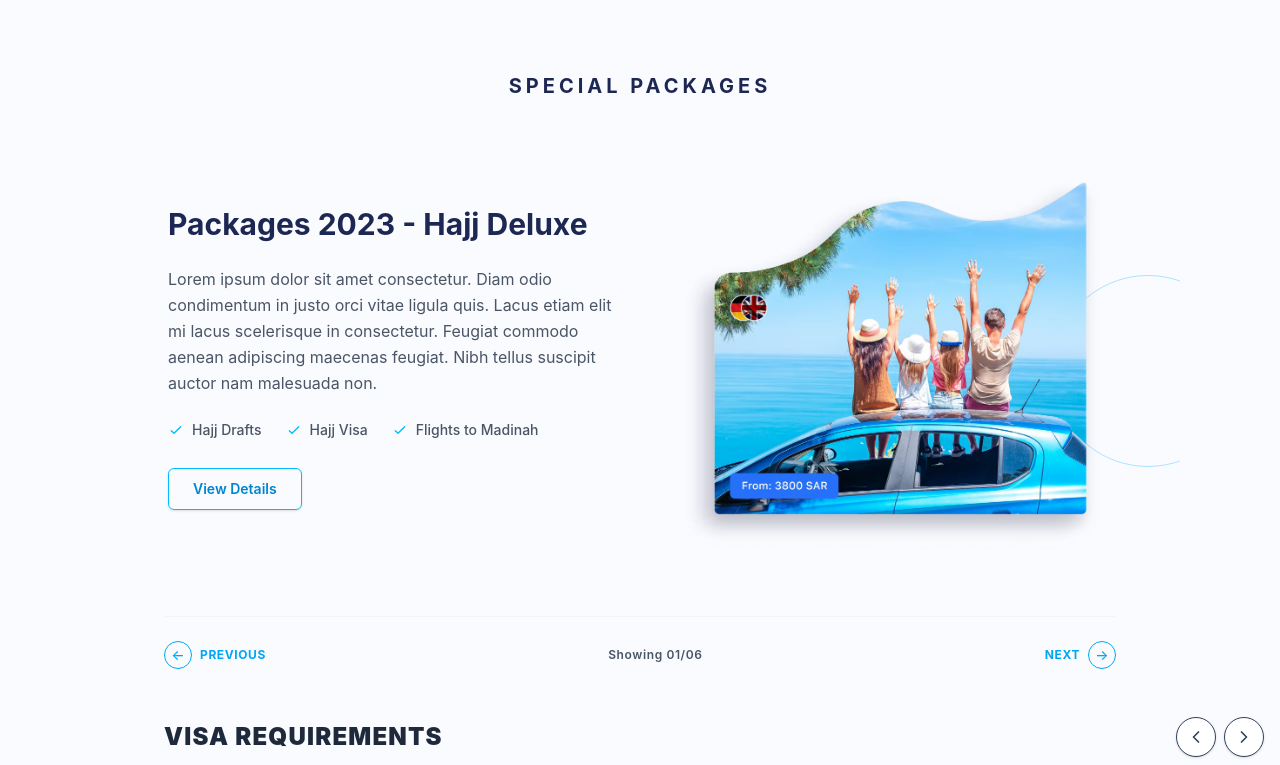
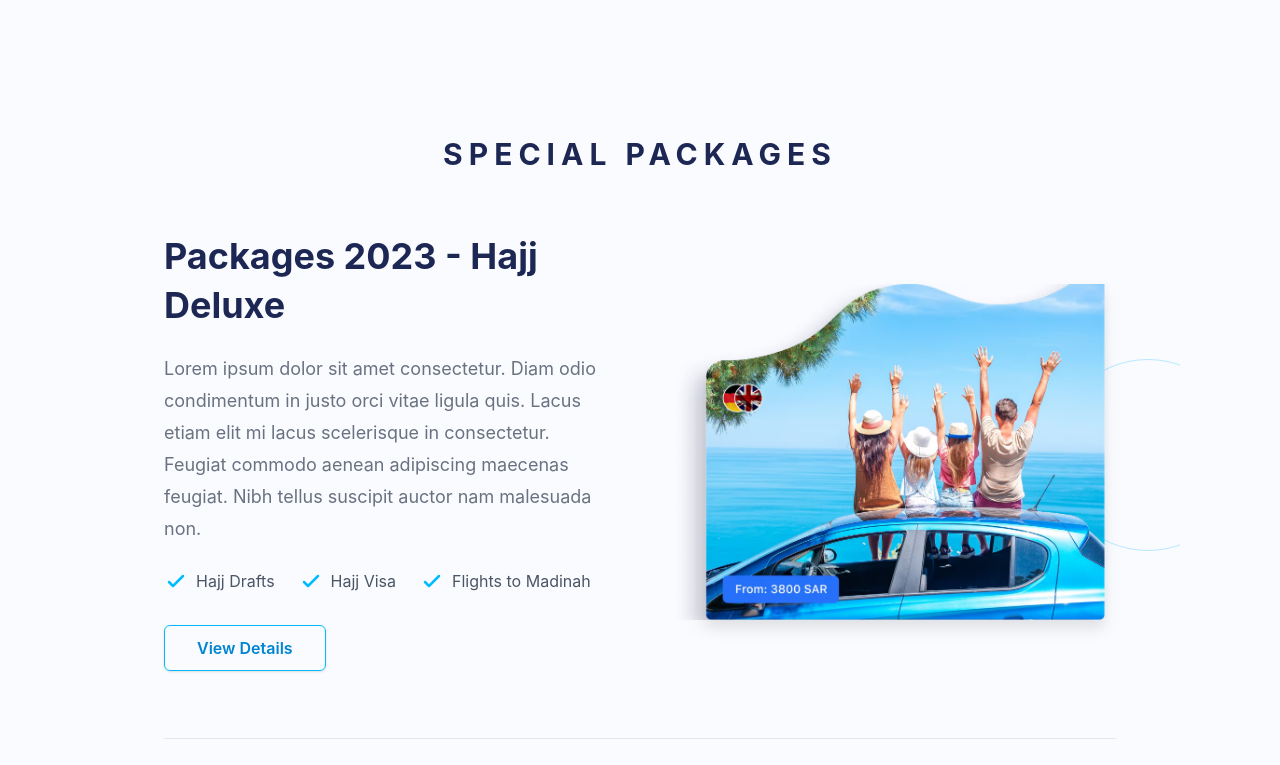
Before and after one commit to jessyhneino/Travel-web, a React (Vite) app: page / in a window 1280 px wide. Shown: the part 780-1545 px from the top of the page. Built offline with nearby package versions, Linux system fonts and the light colour scheme.

Commit message:
update slider1

```diff
--- a/src/pages/Home/SpecialPackages.jsx
+++ b/src/pages/Home/SpecialPackages.jsx
@@ -1,4 +1,3 @@
-
 import React, { useState, useEffect, useRef } from "react";
 import { useTranslation } from "react-i18next";
 import { packagesData } from "../Home/data/packagesData";
@@ -6,7 +5,7 @@ import { packagesData } from "../Home/data/packagesData";
 export default function SpecialPackages() {
   const { t, i18n } = useTranslation();
 
-  const isArabic = i18n.language?.startsWith("ar");
+  const isArabic = (i18n.resolvedLanguage || i18n.language)?.startsWith("ar");
 
   const [currentIndex, setCurrentIndex] = useState(0);
   const [isVisible, setIsVisible] = useState(false);
@@ -14,7 +13,6 @@ export default function SpecialPackages() {
 
   const sectionRef = useRef(null);
 
-  // Replay the entrance animation whenever the section enters the viewport.
   useEffect(() => {
     const section = sectionRef.current;
 
@@ -25,7 +23,7 @@ export default function SpecialPackages() {
         setIsVisible(entry.isIntersecting);
       },
       {
-        threshold: 0.15,
+        threshold: 0.1,
       }
     );
 
@@ -34,30 +32,23 @@ export default function SpecialPackages() {
     return () => observer.disconnect();
   }, []);
 
-  // Next Package
   const handleNext = () => {
     setSlideDirection("next");
-
     setCurrentIndex(
       (prevIndex) => (prevIndex + 1) % packagesData.length
     );
   };
 
-  // Previous Package
   const handlePrev = () => {
     setSlideDirection("prev");
-
     setCurrentIndex((prevIndex) =>
-      prevIndex === 0
-        ? packagesData.length - 1
-        : prevIndex - 1
+      prevIndex === 0 ? packagesData.length - 1 : prevIndex - 1
     );
   };
 
   const currentPackage = packagesData[currentIndex];
 
-  const formatNumber = (num) =>
-    num < 10 ? `0${num}` : num;
+  const formatNumber = (num) => String(num).padStart(2, "0");
 
   const animationClass = isVisible
     ? slideDirection === "next"
@@ -69,100 +60,107 @@ export default function SpecialPackages() {
     <section
       ref={sectionRef}
       dir={isArabic ? "rtl" : "ltr"}
-      className="relative w-full overflow-hidden bg-[#FAFBFF] px-4 text-[#1e293b] sm:px-12"
+      className="relative isolate w-full overflow-hidden bg-[#FAFBFF] px-4 py-10 text-[#1e293b] sm:px-6 sm:py-12 md:px-8 md:py-14 lg:px-10 lg:py-16 xl:px-16"
     >
-      {/* Background Floating Circle */}
+      {/* Background Decorative Circle */}
       <div
-        className={`pointer-events-none absolute top-1/2 h-36 w-36 -translate-y-1/2 rounded-full border border-sky-300 opacity-60 sm:h-48 sm:w-48 ${
+        aria-hidden="true"
+        className={`pointer-events-none absolute top-[48%] -z-10 h-28 w-28 -translate-y-1/2 rounded-full border border-sky-300 opacity-50 sm:h-40 sm:w-40 md:h-48 md:w-48 ${
           isArabic
-            ? "-left-20 sm:-left-16"
-            : "-right-20 sm:-right-16"
+            ? "-left-16 sm:-left-20 lg:-left-16"
+            : "-right-16 sm:-right-20 lg:-right-16"
         }`}
       />
 
       {/* Main Title */}
       <div
-        className={`relative mb-8 text-center sm:mb-10 lg:mb-12 ${
+        className={`relative mx-auto mb-8 w-full max-w-7xl text-center sm:mb-10 md:mb-12 ${
           isVisible ? "section-title-enter" : "section-title-hidden"
         }`}
       >
         <h2
-          className={`text-lg font-bold text-[#1d2753] sm:text-xl ${
+          className={`text-xl font-bold leading-tight text-[#1d2753] sm:text-2xl md:text-3xl lg:text-3xl ${
             isArabic
               ? "tracking-normal"
-              : "tracking-[0.2em] uppercase"
+              : "tracking-[0.12em] uppercase sm:tracking-[0.2em]"
           }`}
         >
           {t("SPECIAL PACKAGES")}
         </h2>
       </div>
 
-      {/* Main Content Area */}
-      <div className="relative flex min-h-[420px] w-full items-center">
+      {/* Main Content */}
+      <div className="relative mx-auto w-full max-w-7xl">
+        <div className="flex min-h-0 w-full items-center lg:min-h-[420px] xl:min-h-[460px]">
           <div
-          key={currentIndex}
+            key={`${currentIndex}-${isArabic ? "ar" : "en"}`}
             dir={isArabic ? "rtl" : "ltr"}
             data-language={isArabic ? "ar" : "en"}
-          className={`grid w-full grid-cols-1 items-center gap-6 px-5 sm:gap-8 lg:grid-cols-12 lg:gap-10 ${
+            className={`grid w-full min-w-0 grid-cols-1 items-center gap-6 sm:gap-8 lg:grid-cols-2 lg:gap-10 xl:gap-14 ${
               isVisible ? animationClass : "package-hidden"
             }`}
           >
-          {/* Image Column */}
+            {/* Image Column - Centered on Mobile and Tablet */}
             <div
-            className={`package-image flex w-full items-center justify-center lg:col-span-6 ${
+              className={`package-image order-1 flex min-w-0 w-full items-center justify-center ${
                 isArabic
                   ? "lg:order-1 lg:justify-start"
                   : "lg:order-2 lg:justify-end"
               }`}
             >
-            <div className="relative h-[220px] w-full max-w-[260px] drop-shadow-xl xs:max-w-[300px] sm:h-[300px] sm:max-w-[380px] md:h-[340px] lg:h-[380px] lg:max-w-md">
+              <div className="relative w-full max-w-[560px] overflow-hidden rounded-[6px] drop-shadow-lg sm:drop-shadow-xl">
+                <div className="relative aspect-[4/3] w-full overflow-hidden rounded-[6px]">
                   <img
                     src={currentPackage.image}
                     alt={t(currentPackage.title)}
-                className="h-full w-full object-contain"
+                    loading="lazy"
+                    decoding="async"
+                    className="absolute inset-0 h-full w-full object-cover object-center"
                   />
                 </div>
               </div>
+            </div>
 
-          {/* Text Column */}
+            {/* Text Column - Centered on Mobile and Tablet */}
             <div
               dir={isArabic ? "rtl" : "ltr"}
-            className={`package-text flex w-full flex-col justify-between gap-5 sm:gap-6 lg:col-span-6 ${
+              className={`package-text order-2 flex min-w-0 w-full flex-col items-center justify-center gap-4 text-center sm:gap-5 md:gap-6 ${
                 isArabic
                   ? "lg:order-2 lg:items-start lg:text-right"
                   : "lg:order-1 lg:items-start lg:text-left"
               }`}
             >
               {/* Package Title */}
-            <h3 className="w-full text-xl font-bold text-[#1d2753] sm:text-2xl md:text-3xl">
+              <h3 className="w-full break-words text-2xl font-bold leading-[1.35] text-[#1d2753] [overflow-wrap:anywhere] sm:text-3xl md:text-4xl lg:text-3xl xl:text-4xl 2xl:text-[40px]">
                 {t(currentPackage.title)}
               </h3>
 
               {/* Package Description */}
-            <p className="w-full max-w-xl text-sm leading-relaxed text-gray-600 sm:text-[15px] md:text-base">
+              <p className="w-full max-w-2xl break-words text-sm leading-7 text-gray-500 sm:text-base sm:leading-8 md:text-lg lg:text-base xl:text-lg">
                 {t(currentPackage.description)}
               </p>
 
-            {/* Features */}
-            <div className="flex w-full flex-wrap items-center justify-center gap-x-5 gap-y-3 text-sm font-medium sm:gap-x-6 lg:justify-start">
+              {/* Features - Centered on Mobile and Tablet */}
+              <div className="flex w-full flex-wrap items-center justify-center gap-x-4 gap-y-3 sm:gap-x-6 sm:gap-y-4 lg:justify-start">
                 {currentPackage.features.map((feature, idx) => (
                   <div
                     key={idx}
-                  className="flex items-center gap-2 text-sky-400"
+                    className="flex min-w-0 items-center justify-center gap-2"
                   >
                     <svg
-                    className="h-4 w-4 shrink-0 fill-none stroke-current stroke-2"
+                      className="h-5 w-5 shrink-0 fill-none stroke-sky-400 stroke-2 sm:h-6 sm:w-6"
                       viewBox="0 0 24 24"
                       aria-hidden="true"
                     >
                       <path
                         strokeLinecap="round"
                         strokeLinejoin="round"
+                        strokeWidth="2.5"
                         d="M5 13l4 4L19 7"
                       />
                     </svg>
 
-                  <span className="text-gray-600">
+                    <span className="break-words text-sm leading-6 text-gray-600 sm:text-base">
                       {t(feature)}
                     </span>
                   </div>
@@ -170,13 +168,14 @@ export default function SpecialPackages() {
               </div>
 
               {/* View Details Button */}
-            <div className="flex w-full justify-center pt-1 lg:justify-start">
+              <div className="flex w-full justify-center pt-1 sm:pt-2 lg:justify-start">
                 <button
                   type="button"
-                className="rounded-[6px] border border-sky-400 px-5 py-2.5 text-sm font-semibold text-sky-600 shadow-sm transition-all duration-300 hover:bg-sky-500 hover:text-white sm:px-6"
+                  className="inline-flex min-h-11 max-w-full items-center justify-center rounded-md border border-sky-400 px-6 py-2.5 text-sm font-semibold text-sky-600 shadow-sm transition-colors duration-300 hover:bg-sky-500 hover:text-white focus-visible:outline-2 focus-visible:outline-offset-2 focus-visible:outline-sky-500 sm:px-8 sm:text-base"
                 >
                   {t("View Details")}
                 </button>
+              </div>
             </div>
           </div>
         </div>
@@ -185,7 +184,7 @@ export default function SpecialPackages() {
       {/* Navigation Footer */}
       <div
         dir={isArabic ? "rtl" : "ltr"}
-        className={`relative mx-0 mt-8 flex items-center justify-between border-t border-gray-100 pt-5 text-sm font-medium text-sky-500 sm:mx-4 sm:mt-10 sm:pt-6 min-[755px]:mx-8 lg:mt-12 ${
+        className={`relative mx-auto mt-9 flex w-full max-w-7xl items-center justify-between gap-2 border-t border-gray-200 pt-5 text-sm font-medium text-sky-600 sm:mt-12 sm:gap-4 sm:pt-6 lg:mt-14 ${
           isVisible ? "footer-enter" : "footer-hidden"
         }`}
       >
@@ -194,21 +193,18 @@ export default function SpecialPackages() {
           type="button"
           onClick={handlePrev}
           aria-label={t("PREVIOUS")}
-          className="flex shrink-0 cursor-pointer select-none items-center gap-2 transition-all duration-300 hover:opacity-70"
+          className="flex min-h-10 min-w-0 shrink items-center gap-1.5 rounded-md py-1 transition-opacity duration-300 hover:opacity-70 focus-visible:outline-2 focus-visible:outline-offset-2 focus-visible:outline-sky-500 sm:gap-2"
         >
           <span
-            className={`flex h-7 w-7 items-center justify-center rounded-full border border-sky-500 text-sm transition-transform duration-300 hover:scale-110 ${
+            aria-hidden="true"
+            className={`flex h-8 w-8 shrink-0 items-center justify-center rounded-full border border-sky-500 text-base transition-transform duration-300 hover:scale-105 sm:h-9 sm:w-9 ${
               isArabic ? "scale-x-[-1]" : ""
             }`}
           >
             ←
           </span>
 
-          <span
-            className={`text-[10px] font-bold sm:text-xs ${
-              isArabic ? "" : "uppercase tracking-wider"
-            }`}
-          >
+          <span className="text-[10px] font-bold uppercase tracking-wide sm:text-xs sm:tracking-wider">
             {t("PREVIOUS")}
           </span>
         </button>
@@ -216,10 +212,14 @@ export default function SpecialPackages() {
         {/* Package Counter */}
         <div
           dir="ltr"
-          className="whitespace-nowrap text-center text-[10px] font-semibold tracking-wider text-gray-600 sm:text-xs"
+          aria-live="polite"
+          className="flex shrink-0 items-center justify-center gap-1 whitespace-nowrap px-1 text-[10px] font-semibold tracking-wide text-gray-500 sm:gap-1.5 sm:text-xs sm:tracking-wider"
         >
-          {t("Showing")} {formatNumber(currentIndex + 1)}/
+          <span>{t("Showing")}</span>
+          <span>
+            {formatNumber(currentIndex + 1)}/
             {formatNumber(packagesData.length)}
+          </span>
         </div>
 
         {/* Next Button */}
@@ -227,18 +227,15 @@ export default function SpecialPackages() {
           type="button"
           onClick={handleNext}
           aria-label={t("NEXT")}
-          className="flex shrink-0 cursor-pointer select-none items-center gap-2 transition-all duration-300 hover:opacity-70"
+          className="flex min-h-10 min-w-0 shrink items-center justify-end gap-1.5 rounded-md py-1 transition-opacity duration-300 hover:opacity-70 focus-visible:outline-2 focus-visible:outline-offset-2 focus-visible:outline-sky-500 sm:gap-2"
         >
-          <span
-            className={`text-[10px] font-bold sm:text-xs ${
-              isArabic ? "" : "uppercase tracking-wider"
-            }`}
-          >
+          <span className="text-[10px] font-bold uppercase tracking-wide sm:text-xs sm:tracking-wider">
             {t("NEXT")}
           </span>
 
           <span
-            className={`flex h-7 w-7 items-center justify-center rounded-full border border-sky-500 text-sm transition-transform duration-300 hover:scale-110 ${
+            aria-hidden="true"
+            className={`flex h-8 w-8 shrink-0 items-center justify-center rounded-full border border-sky-500 text-base transition-transform duration-300 hover:scale-105 sm:h-9 sm:w-9 ${
               isArabic ? "scale-x-[-1]" : ""
             }`}
           >
```
Also changed, not shown: public/images/Rectangle5555.png (added), public/images/Subtract3.png (added). Lines whose indentation alone changed are shown as unchanged.
